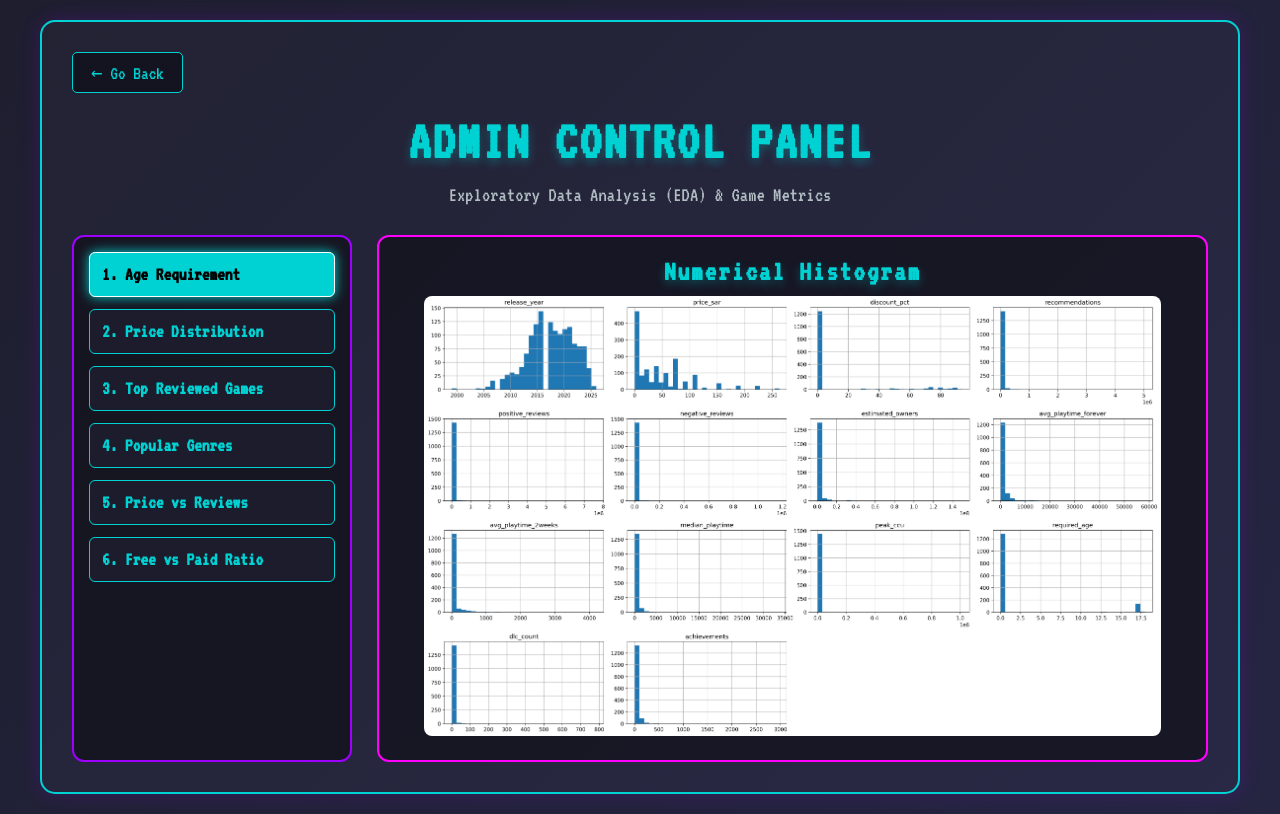
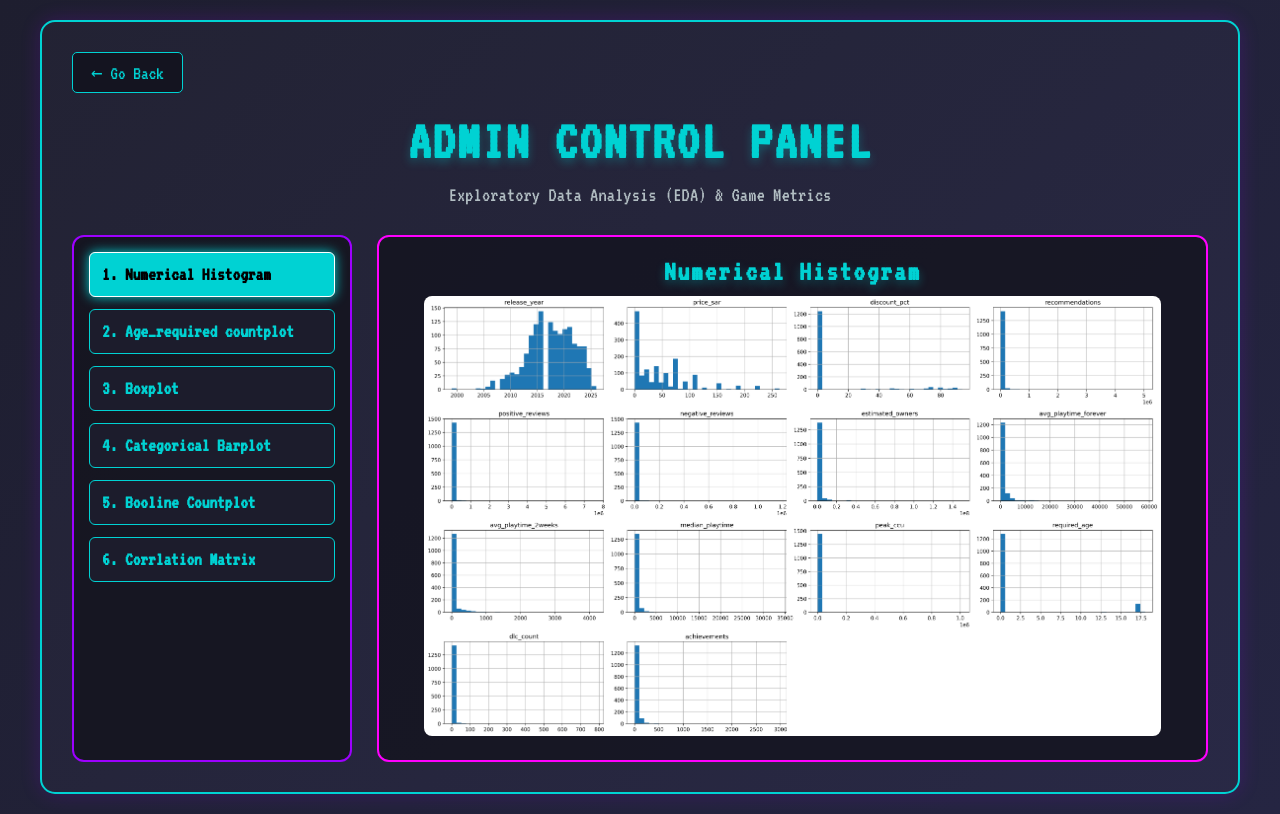
Before and after one commit to Haya-Alwizrah/Steam-Recommendation-System, a Flask app: page /admin in a window 1280 px wide. Run offline with Flask 3, Linux system fonts and the light colour scheme.

Commit message:
Update admin.html

```diff
--- a/templates/admin.html
+++ b/templates/admin.html
@@ -6,12 +6,12 @@
 
     <div class="admin-layout">
         <div class="sidebar">
-            <button class="tab-btn active" data-target="view-age">1. Age Requirement</button>
-            <button class="tab-btn" data-target="view-price">2. Price Distribution</button>
-            <button class="tab-btn" data-target="view-reviews">3. Top Reviewed Games</button>
-            <button class="tab-btn" data-target="view-genres">4. Popular Genres</button>
-            <button class="tab-btn" data-target="view-scatter">5. Price vs Reviews</button>
-            <button class="tab-btn" data-target="view-free">6. Free vs Paid Ratio</button>
+            <button class="tab-btn active" data-target="view-age">1. Numerical Histogram</button>
+            <button class="tab-btn" data-target="view-price">2. Age_required countplot</button>
+            <button class="tab-btn" data-target="view-reviews">3. Boxplot</button>
+            <button class="tab-btn" data-target="view-genres">4. Categorical Barplot</button>
+            <button class="tab-btn" data-target="view-scatter">5. Booline Countplot</button>
+            <button class="tab-btn" data-target="view-free">6. Corrlation Matrix</button>
         </div>
 
         <div class="display-area">
```
